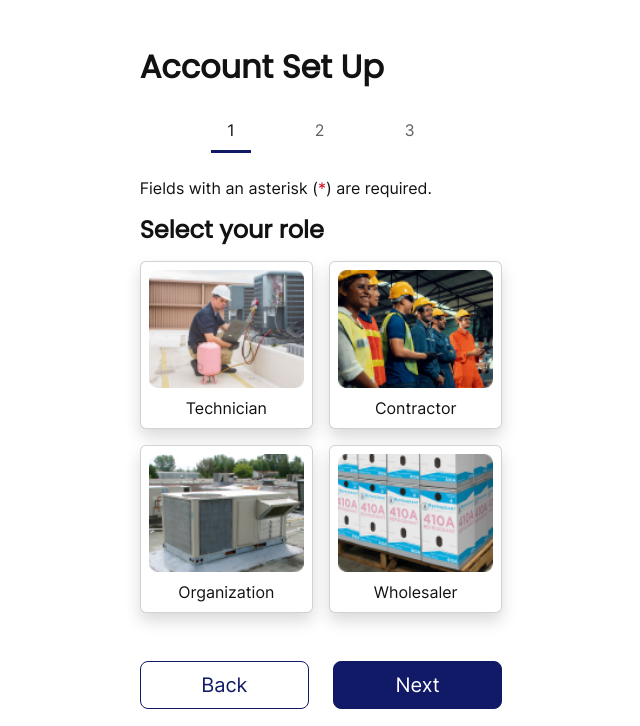
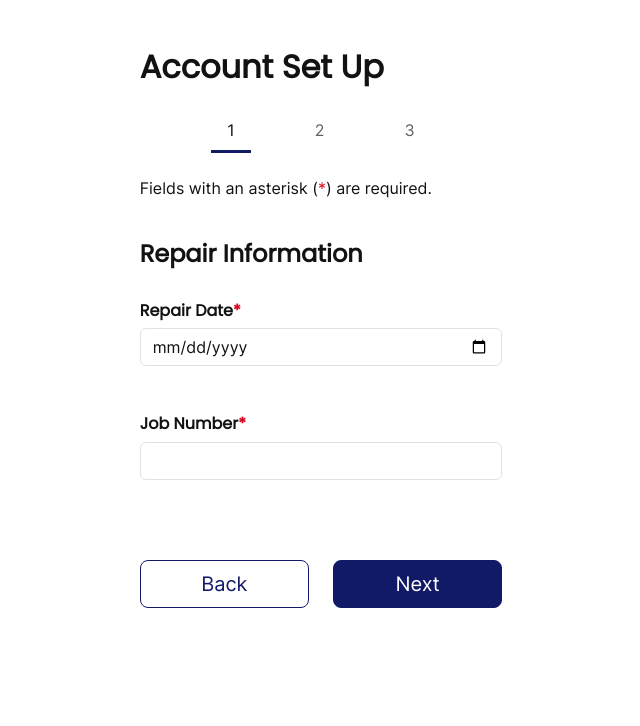
Before and after one commit to Christopher-DSA/Week2TempRefit, a Flask app: template templates/equipment/repair_ODS_Sheet.html in a window 1280 px wide. Shown: the part 74-800 px from the top of the page, without its empty margins (319-959 px from the left). Run offline with Flask 3, Linux system fonts and the light colour scheme; the template is opened without the code that fills it, so the values that code supplies are empty.

Commit message:
completing the job nr and repair date fields

```diff
--- a/templates/equipment/repair_ODS_Sheet.html
+++ b/templates/equipment/repair_ODS_Sheet.html
@@ -112,46 +112,22 @@
                                 <div class="tab-content">
                                     <div class="tab-pane active" role="tabpanel" id="tab-1">
                                         <div>
-                                            <p>Fields with an asterisk (<span class="text-danger">*</span>) are required.</p>
+                                            <p>Fields with an asterisk (<span class="text-danger">*</span>) are
+                                                required.</p>
                                         </div>
-                                        <h4 class="mb-3">Select your role</h4><!-- Start: Role Selection -->
+                                        <br />
+                                        <h4 class="mb-3">Repair Information</h4>
                                         <div class="row">
                                             <div class="col gap-3">
-                                                <div class="row mb-3">
-                                                    <div class="col d-flex justify-content-between gap-3">
-                                                        <div class="card shadow w-100">
-                                                            <div
-                                                                class="card-body d-flex flex-column align-items-center p-2">
-                                                                <img class="mb-2 w-100"
-                                                                    src="/assets/img/technician.png?h=78e3a7fa099aa2a2ee445f0384463c58"><span>Technician</span>
-                                                            </div>
-                                                        </div>
-                                                        <div class="card shadow w-100">
-                                                            <div
-                                                                class="card-body d-flex flex-column align-items-center p-2">
-                                                                <img class="mb-2 w-100"
-                                                                    src="/assets/img/contractor.png?h=dbb8f6c45078062a6367cf17b25dfa4b"><span>Contractor</span>
-                                                            </div>
-                                                        </div>
-                                                    </div>
+                                                <div class="py-3">
+                                                    <h6>Repair Date<span class="text-danger">*</span></h3>
+                                                        <div class="mb-3"><input class="form-control" type="date"
+                                                                required=""></div>
                                                 </div>
-                                                <div class="row">
-                                                    <div class="col d-flex justify-content-between gap-3">
-                                                        <div class="card shadow w-100">
-                                                            <div
-                                                                class="card-body d-flex flex-column align-items-center p-2">
-                                                                <img class="mb-2 w-100"
-                                                                    src="/assets/img/organization.png?h=78e3a7fa099aa2a2ee445f0384463c58"><span>Organization</span>
-                                                            </div>
-                                                        </div>
-                                                        <div class="card shadow w-100">
-                                                            <div
-                                                                class="card-body d-flex flex-column align-items-center p-2">
-                                                                <img class="mb-2 w-100"
-                                                                    src="/assets/img/wholesaler.png?h=78e3a7fa099aa2a2ee445f0384463c58"><span>Wholesaler</span>
-                                                            </div>
-                                                        </div>
-                                                    </div>
+                                                <div class="py-3">
+                                                    <h6>Job Number<span class="text-danger">*</span></h3>
+                                                        <div class="mb-3"><input class="form-control" type="text"
+                                                                required=""></div>
                                                 </div>
                                             </div>
                                         </div><!-- End: Role Selection -->
```
